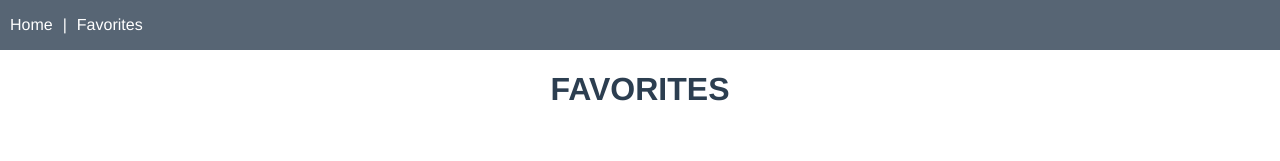
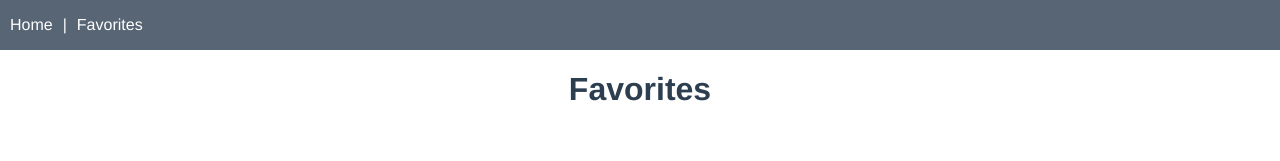
Before and after one commit to Zenika/tv-show-library, a Vue app: page /#/favorites in a window 1280 px wide. Shown: the top 161 px of the page. Built offline with nearby package versions, Linux system fonts and the light colour scheme.

Commit message:
remove data

```diff
--- a/src/components/Favorites.vue
+++ b/src/components/Favorites.vue
@@ -1,14 +1,9 @@
 <template>
-<div><h1>{{title}}</h1></div>
+<div><h1>Favorites</h1></div>
 </template>
 
 <script>
 export default {
-  data() {
-    return {
-      title: 'FAVORITES',
-    };
-  },
 
 };
 </script>
--- a/src/components/Home.vue
+++ b/src/components/Home.vue
@@ -1,7 +1,7 @@
 <template>
   <div>
     <div class="home-header">
-      <h1>{{title}}</h1>
+      <h1>Home</h1>
       <div class="search">
         <input type="text" placeholder="search...">
         <button>Search</button>
@@ -12,11 +12,7 @@
 
 <script>
 export default {
-  data() {
-    return {
-      title: 'Home',
-    };
-  },
+
 };
 </script>
 
```
